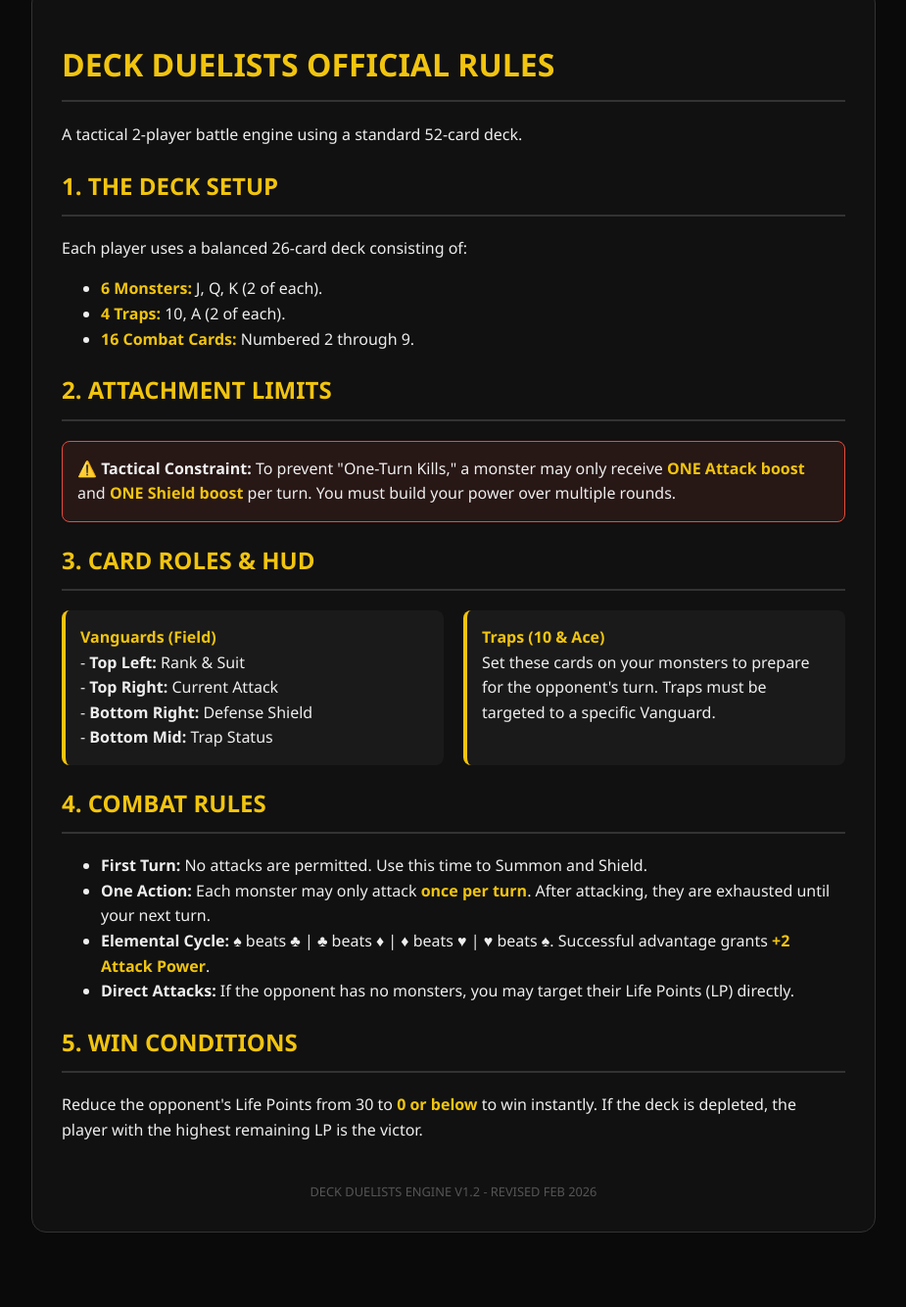
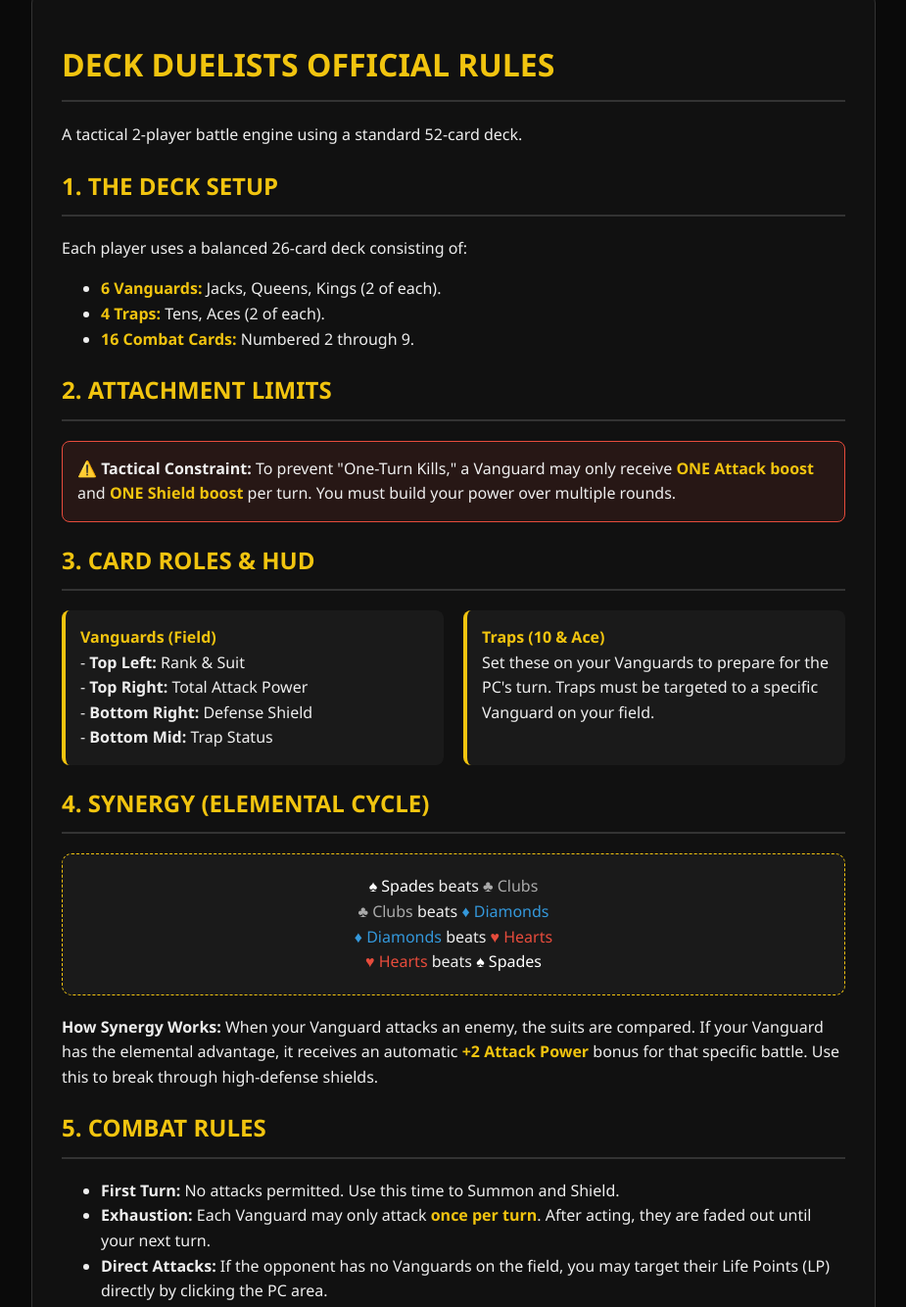
Before and after one commit to walkshard/Deck-duelist-, a plain HTML site: page Deck duelist rules.html in a window 1280 px wide. Shown: the part 32-1366 px from the top of the page at 98% size, without its empty margins (177-1102 px from the left). Before the commit the page ends 1310 px from the top, so only its background shows below. Drawn offline with Linux system fonts and the light colour scheme.

Commit message:
Deck duelist rules.html

```diff
--- a/Deck duelist rules.html
+++ b/Deck duelist rules.html
@@ -18,6 +18,7 @@
         .highlight { color: #f1c40f; font-weight: bold; }
         .limit-box { background: rgba(231, 76, 60, 0.1); border: 1px solid #e74c3c; padding: 15px; border-radius: 8px; margin: 20px 0; }
         footer { text-align: center; margin-top: 40px; color: #555; font-size: 0.8rem; }
+        .back-btn { display: block; text-align: center; margin-top: 20px; color: #f1c40f; text-decoration: none; font-weight: bold; border: 2px solid #f1c40f; padding: 10px; border-radius: 8px; text-transform: uppercase; }
     </style>
 </head>
 <body>
@@ -29,14 +30,14 @@
     <h2>1. The Deck Setup</h2>
     <p>Each player uses a balanced 26-card deck consisting of:</p>
     <ul>
-        <li><span class="highlight">6 Monsters:</span> J, Q, K (2 of each).</li>
-        <li><span class="highlight">4 Traps:</span> 10, A (2 of each).</li>
+        <li><span class="highlight">6 Vanguards:</span> Jacks, Queens, Kings (2 of each).</li>
+        <li><span class="highlight">4 Traps:</span> Tens, Aces (2 of each).</li>
         <li><span class="highlight">16 Combat Cards:</span> Numbered 2 through 9.</li>
     </ul>
 
     <h2>2. Attachment Limits</h2>
     <div class="limit-box">
-        <strong>⚠️ Tactical Constraint:</strong> To prevent "One-Turn Kills," a monster may only receive <span class="highlight">ONE Attack boost</span> and <span class="highlight">ONE Shield boost</span> per turn. You must build your power over multiple rounds.
+        <strong>⚠️ Tactical Constraint:</strong> To prevent "One-Turn Kills," a Vanguard may only receive <span class="highlight">ONE Attack boost</span> and <span class="highlight">ONE Shield boost</span> per turn. You must build your power over multiple rounds.
     </div>
 
     <h2>3. Card Roles & HUD</h2>
@@ -44,28 +45,38 @@
         <div class="card-ref">
             <span class="highlight">Vanguards (Field)</span><br>
             - <strong>Top Left:</strong> Rank & Suit<br>
-            - <strong>Top Right:</strong> Current Attack<br>
+            - <strong>Top Right:</strong> Total Attack Power<br>
             - <strong>Bottom Right:</strong> Defense Shield<br>
             - <strong>Bottom Mid:</strong> Trap Status
         </div>
         <div class="card-ref">
             <span class="highlight">Traps (10 & Ace)</span><br>
-            Set these cards on your monsters to prepare for the opponent's turn. Traps must be targeted to a specific Vanguard.
+            Set these on your Vanguards to prepare for the PC's turn. Traps must be targeted to a specific Vanguard on your field.
         </div>
     </div>
 
-    <h2>4. Combat Rules</h2>
+    <h2>4. Synergy (Elemental Cycle)</h2>
+    <div class="cycle-box">
+        <span class="suit-spades">♠ Spades</span> beats <span class="suit-clubs">♣ Clubs</span><br>
+        <span class="suit-clubs">♣ Clubs</span> beats <span class="suit-diamonds">♦ Diamonds</span><br>
+        <span class="suit-diamonds">♦ Diamonds</span> beats <span class="suit-hearts">♥ Hearts</span><br>
+        <span class="suit-hearts">♥ Hearts</span> beats <span class="suit-spades">♠ Spades</span>
+    </div>
+    <p><strong>How Synergy Works:</strong> When your Vanguard attacks an enemy, the suits are compared. If your Vanguard has the elemental advantage, it receives an automatic <span class="highlight">+2 Attack Power</span> bonus for that specific battle. Use this to break through high-defense shields.</p>
+
+    <h2>5. Combat Rules</h2>
     <ul>
-        <li><strong>First Turn:</strong> No attacks are permitted. Use this time to Summon and Shield.</li>
-        <li><strong>One Action:</strong> Each monster may only attack <span class="highlight">once per turn</span>. After attacking, they are exhausted until your next turn.</li>
-        <li><strong>Elemental Cycle:</strong> ♠ beats ♣ | ♣ beats ♦ | ♦ beats ♥ | ♥ beats ♠. Successful advantage grants <span class="highlight">+2 Attack Power</span>.</li>
-        <li><strong>Direct Attacks:</strong> If the opponent has no monsters, you may target their Life Points (LP) directly.</li>
+        <li><strong>First Turn:</strong> No attacks permitted. Use this time to Summon and Shield.</li>
+        <li><strong>Exhaustion:</strong> Each Vanguard may only attack <span class="highlight">once per turn</span>. After acting, they are faded out until your next turn.</li>
+        <li><strong>Direct Attacks:</strong> If the opponent has no Vanguards on the field, you may target their Life Points (LP) directly by clicking the PC area.</li>
     </ul>
 
-    <h2>5. Win Conditions</h2>
+    <h2>6. Win Conditions</h2>
     <p>Reduce the opponent's Life Points from 30 to <span class="highlight">0 or below</span> to win instantly. If the deck is depleted, the player with the highest remaining LP is the victor.</p>
 
-    <footer>DECK DUELISTS ENGINE V1.2 - REVISED FEB 2026</footer>
+    <a href="index.html" class="back-btn">Back to Game</a>
+
+    <footer>DECK DUELISTS ENGINE V1.3 - REVISED FEB 2026</footer>
 </div>
 
 </body>
```
